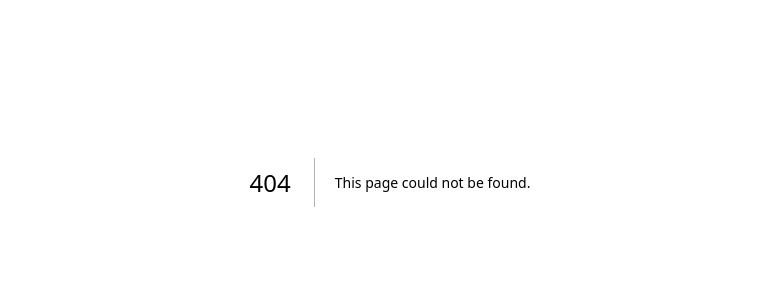
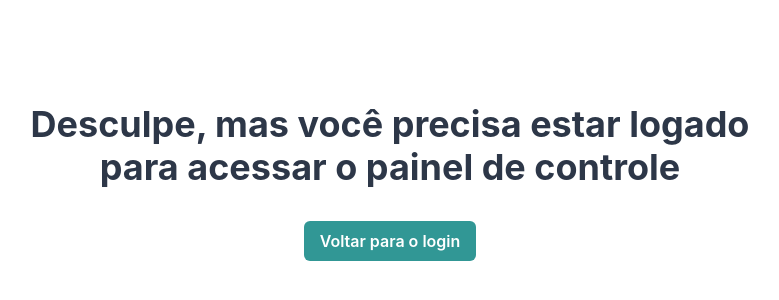
Before and after one commit to gutodiasdev/medmais, a Next.js app: page /login-necessario in a window 1280 px wide. Before the commit this address had no page. Shown: the part 218-518 px from the top of the page, without its empty margins (250-1029 px from the left). Built offline with nearby package versions, Linux system fonts and the light colour scheme.

Commit message:
feat: add LoginNeeded page

```diff
--- /dev/null
+++ b/src/pages/login-necessario.tsx
@@ -0,0 +1,31 @@
+import { Box, Button, Grid, Heading, VStack } from '@chakra-ui/react'
+import Link from 'next/link'
+
+export default function LoginNeeded () {
+  return (
+    <Grid
+      placeItems={'center'}
+      height={'100vh'}
+    >
+      <VStack spacing={8}>
+        <Heading
+          as='h2'
+          maxWidth={'60%'}
+          textAlign={'center'}
+          color={'gray.700'}
+        >
+          Desculpe, mas você precisa estar logado para acessar o painel de controle
+        </Heading>
+        <Box>
+          <Button
+            as={Link}
+            href={'/'}
+            colorScheme={'teal'}
+          >
+            Voltar para o login
+          </Button>
+        </Box>
+      </VStack>
+    </Grid>
+  )
+}
```
